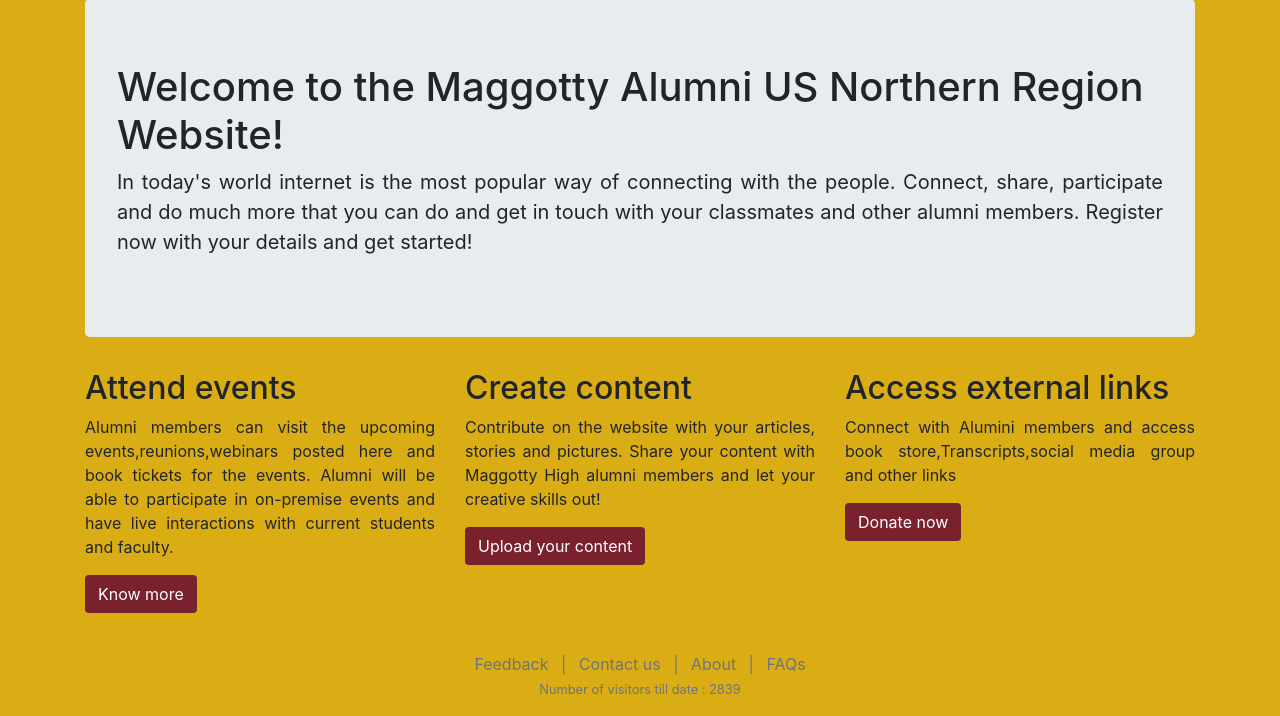
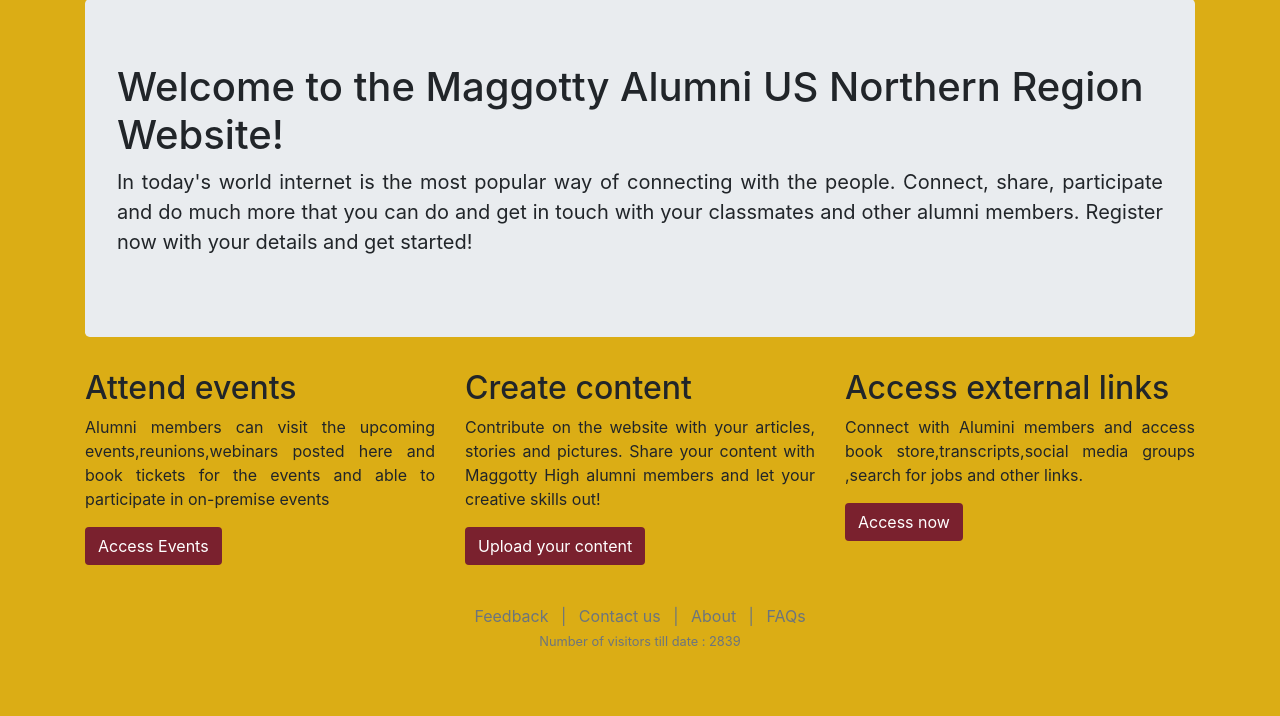
Before and after one commit to pallavitilloo/Maggotty-High-Alumni-Website, a Django app: page / in a window 1280 px wide. Shown: the part 93-809 px from the top of the page. After the commit the page ends 739 px from the top, so only its background shows below. Run offline with Django 3.2, Linux system fonts and the light colour scheme; some libraries are stand-ins or nearby versions.

Commit message:
changes were made to home.html page

```diff
--- a/Maggotty/templates/Maggotty/home.html
+++ b/Maggotty/templates/Maggotty/home.html
@@ -52,9 +52,9 @@ Home
         <div class="row">
             <div class="col-md-12 col-lg-4 col-xl-4">
                 <h2>Attend events</h2>
-                <p class="text-justify">Alumni members can visit the upcoming events,reunions,webinars posted here and book tickets for the events. Alumni will be able to participate in on-premise events
-                    and have live interactions with current students and faculty.</p>
-                <p><a href="#" target="_blank" class="btn">Know more</a></p>
+                <p class="text-justify">Alumni members can visit the upcoming events,reunions,webinars posted here and book tickets for the events and able to participate in on-premise events
+                </p>
+                <p><a href="#" target="_blank" class="btn">Access Events</a></p>
             </div>
             <div class="col-md-12 col-lg-4 col-xl-4">
                 <h2>Create content</h2>
@@ -63,7 +63,7 @@ Home
             </div>
             <div class="col-md-12 col-lg-4 col-xl-4">
                 <h2>Access external links</h2>
-                <p class="text-justify">Connect with Alumini members and access book store,Transcripts,social media group and other links</p>
-                <p><a href="#" target="_blank" class="btn">Donate now</a></p>
+                <p class="text-justify">Connect with Alumini members and access book store,transcripts,social media groups ,search for jobs and other links.</p>
+                <p><a href="#" target="_blank" class="btn">Access now</a></p>
             </div>
 {% endblock %}
```
